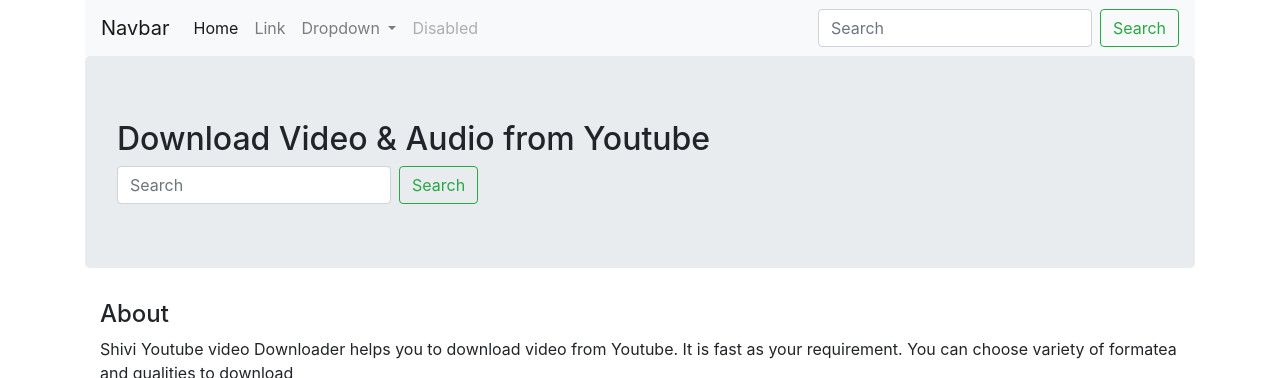
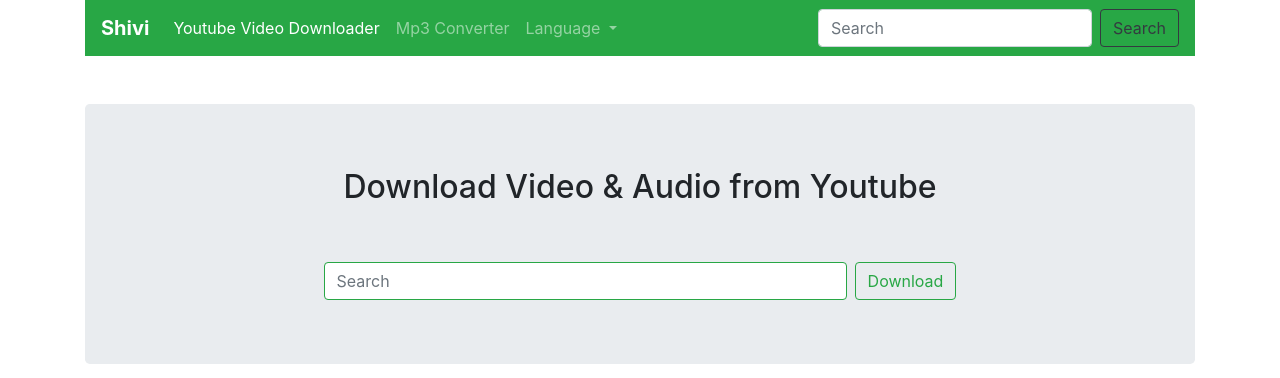
Before and after one commit to krissh6563-droid/youtube_video_downloader, a Flask app: page / in a window 1280 px wide. Shown: the top 378 px of the page. Run offline with Flask 2, Linux system fonts and the light colour scheme; some libraries are stand-ins or nearby versions.

Commit message:
Initial commit

```diff
--- a/templates/layout.html
+++ b/templates/layout.html
@@ -15,8 +15,8 @@
 
 <body>
     <div class="container">
-        <nav class="navbar navbar-expand-lg navbar-light bg-light">
-            <a class="navbar-brand" href="#">Navbar</a>
+        <nav class="navbar navbar-expand-lg navbar-dark bg-success">
+            <a class="navbar-brand font-weight-bold" href="#">Shivi</a>
             <button class="navbar-toggler" type="button" data-toggle="collapse" data-target="#navbarSupportedContent"
                 aria-controls="navbarSupportedContent" aria-expanded="false" aria-label="Toggle navigation">
                 <span class="navbar-toggler-icon"></span>
@@ -25,86 +25,88 @@
             <div class="collapse navbar-collapse" id="navbarSupportedContent">
                 <ul class="navbar-nav mr-auto">
                     <li class="nav-item active">
-                        <a class="nav-link" href="#">Home <span class="sr-only">(current)</span></a>
+                        <a class="nav-link" href="#">Youtube Video Downloader <span class="sr-only">(current)</span></a>
                     </li>
                     <li class="nav-item">
-                        <a class="nav-link" href="#">Link</a>
+                        <a class="nav-link" href="#">Mp3 Converter</a>
                     </li>
                     <li class="nav-item dropdown">
                         <a class="nav-link dropdown-toggle" href="#" id="navbarDropdown" role="button"
                             data-toggle="dropdown" aria-haspopup="true" aria-expanded="false">
-                            Dropdown
+                            Language
                         </a>
                         <div class="dropdown-menu" aria-labelledby="navbarDropdown">
-                            <a class="dropdown-item" href="#">Action</a>
-                            <a class="dropdown-item" href="#">Another action</a>
-                            <div class="dropdown-divider"></div>
-                            <a class="dropdown-item" href="#">Something else here</a>
+                            <a class="dropdown-item" href="#">English</a>
+                            <a class="dropdown-item" href="#">Hindi</a>
+                            <a class="dropdown-item" href="#">French</a>
                         </div>
                     </li>
-                    <li class="nav-item">
-                        <a class="nav-link disabled" href="#" tabindex="-1" aria-disabled="true">Disabled</a>
-                    </li>
+
                 </ul>
                 <form class="form-inline my-2 my-lg-0">
                     <input class="form-control mr-sm-2" type="search" placeholder="Search" aria-label="Search">
-                    <button class="btn btn-outline-success my-2 my-sm-0" type="submit">Search</button>
+                    <button class="btn btn-outline-dark my-2 my-sm-0" type="submit">Search</button>
                 </form>
             </div>
         </nav>
-        <div class="jumbotron">
+        <div class="jumbotron mt-5 text-center">
             <h2>Download Video & Audio from Youtube</h2>
-            <form class="form-inline my-2 my-lg-0">
-                <input class="form-control mr-sm-2" type="search" placeholder="Search" aria-label="Search">
-                <button class="btn btn-outline-success my-2 my-sm-0" type="submit">Search</button>
+            <form class="form-inline my-2 my-lg-0 justify-content-center pt-5">
+                <input class="form-control mr-sm-2 border-success" type="search" placeholder="Search" aria-label="Search" style="width: 50%;">
+                <button class="btn btn-outline-success my-2 my-sm-0" type="submit">Download</button>
             </form>
         </div>
 
-        <div class="container">
+        {% block body %}
+
+        {% endblock %}
+
+        <div class="container text-center mt-5">
             <h4>About</h4>
             <p>Shivi Youtube video Downloader helps you to download video from Youtube. It is fast as your requirement.
                 You can choose variety of formatea and qualities to download
             </p>
         </div>
 
-        <div class="row">
+        <div class="row mt-5">
             <div class="col-sm">
-                <div class="card" style="width: 18rem;">
-                    <img src="..." class="card-img-top" alt="...">
-                    <div class="card-body">
-                        <h5 class="card-title">Card title</h5>
-                        <p class="card-text">Some quick example text to build on the card title and make up the bulk of
-                            the card's content.</p>
+                <div class="card shadow p-3 mb-5 bg-white rounded" style="width: 18rem;">
+                    <img src="{{ url_for('static', filename = '/img/clock.png')}}" class="card-img-top img-reponsive" alt="...">
+                    <div class="card-body text-center">
+                        <h5 class="card-title">Fast Downloading</h5>
+                        <p class="card-text">Using our Youtube downloader is the fast and easy way to download
+                            and save any YouTube video to MP3 or MP4..</p>
 
                     </div>
                 </div>
             </div>
             <div class="col-sm">
-                <div class="card" style="width: 18rem;">
-                    <img src="..." class="card-img-top" alt="...">
-                    <div class="card-body">
-                        <h5 class="card-title">Card title</h5>
-                        <p class="card-text">Some quick example text to build on the card title and make up the bulk of
-                            the card's content.</p>
+                <div class="card shadow p-3 mb-5 bg-white rounded" style="width: 18rem;">
+                    <img src="{{ url_for('static', filename = '/img/infinite.png')}}" class="card-img-top" alt="...">
+                    <div class="card-body text-center">
+                        <h5 class="card-title">Unlimited Download</h5>
+                        <p class="card-text">Download and convert YouTube videos as much as you want without
+                            limitation and always free.</p>
 
                     </div>
                 </div>
             </div>
             <div class="col-sm">
-                <div class="card" style="width: 18rem;">
-                    <img src="..." class="card-img-top" alt="...">
-                    <div class="card-body">
-                        <h5 class="card-title">Card title</h5>
-                        <p class="card-text">Some quick example text to build on the card title and make up the bulk of
-                            the card's content.</p>
+                <div class="card shadow p-3 mb-5 bg-white rounded" style="width: 18rem;">
+                    <img src="{{ url_for('static', filename = '/img/shield.png')}}" class="card-img-top" alt="...">
+                    <div class="card-body text-center">
+                        <h5 class="card-title">100% Secure</h5>
+                        <p class="card-text">With the rising awareness of device security, people attach great importance to
+                            personal data. The service is totally
+                            clean with no virus </p>
 
                     </div>
                 </div>
             </div>
         </div>
-        <div class="container">
+        <div class="container text-center mt-5 py-3">
             <p>@2021 Shihna.com</p>
-            <p><span>About</span><span>FAQ</span><span>Contact</span><span>Terms of Services</span><span>Privacy Policy</span></p>
+            <p><a href="#">About</a><a href="#">FAQ</a><a href="#">Contact</a><a href="#">Privacy Policy</a></p>
         </div>
     </div>
 
```
Also changed, not shown: static/img/clock.png (added), static/img/infinite.png (added), static/img/shield.png (added), templates/img/clock.png (added), templates/img/infinite.png (added), templates/img/shield.png (added), templates/search.html (renamed from templates/home.html).
